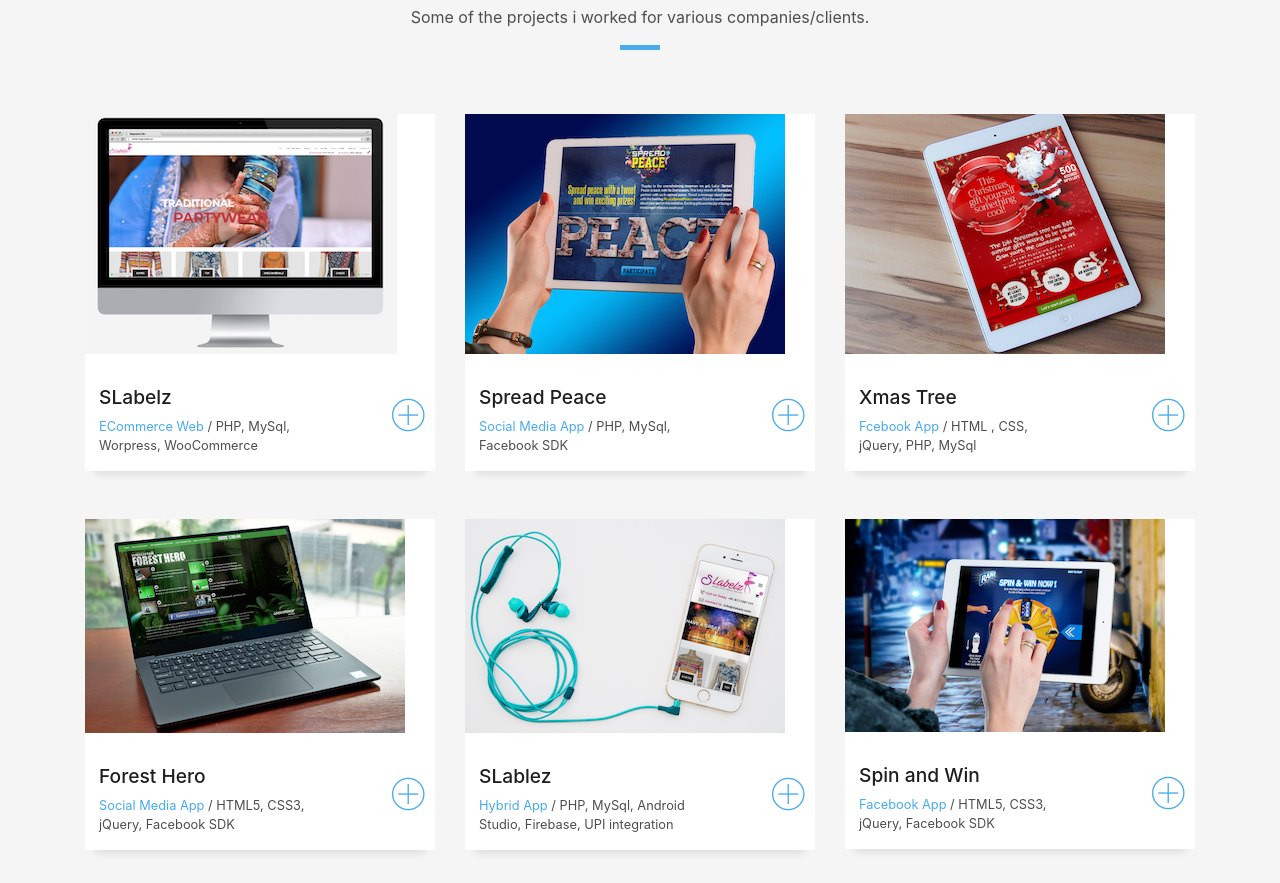
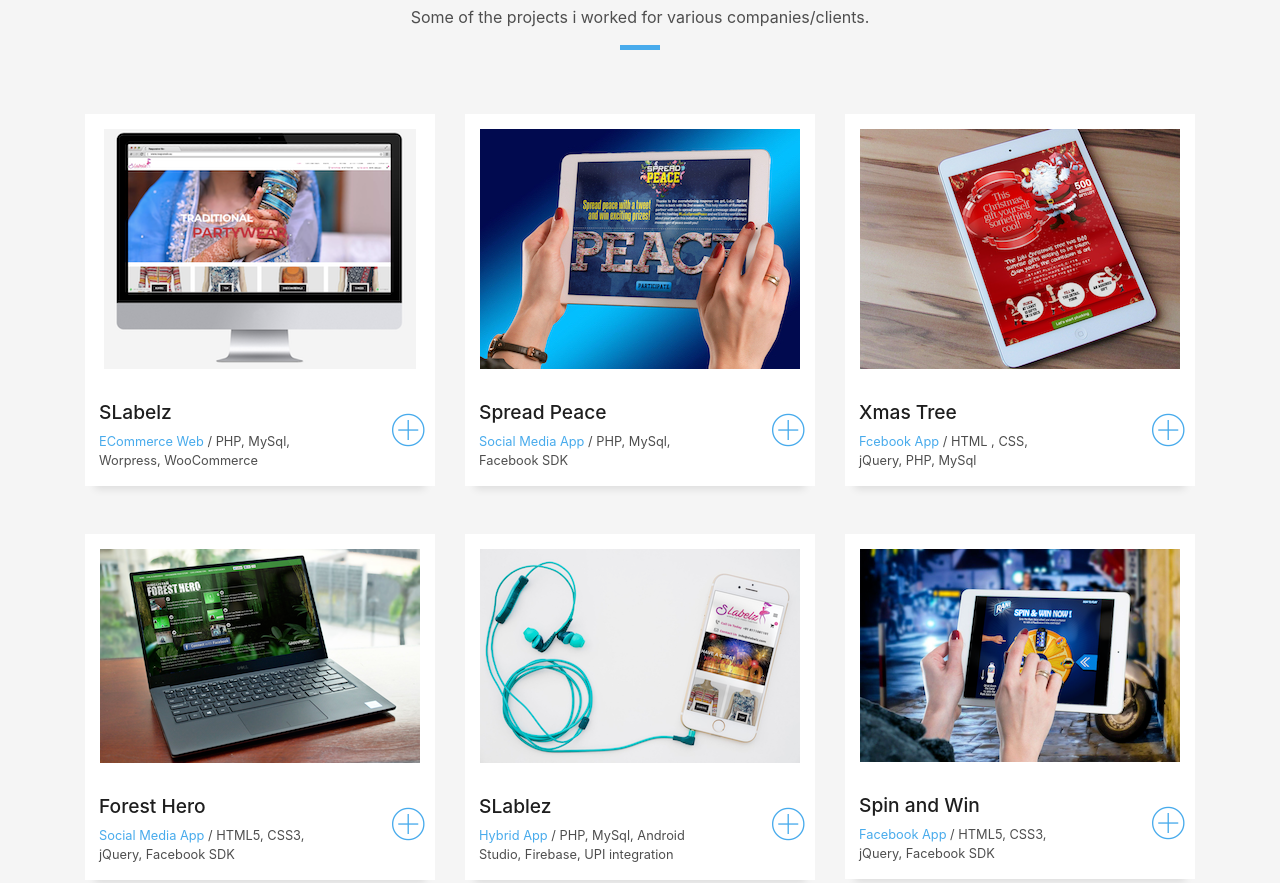
Before and after one commit to ahammedkm/ahammedkm_portfolio, a plain HTML site: page index.html in a window 1280 px wide. Shown: the part 4083-4966 px from the top of the page. Drawn offline with Linux system fonts and the light colour scheme; files whose address does not match are found by name.

Commit message:
Update style-sky-blue.css

```diff
--- a/css/style-sky-blue.css
+++ b/css/style-sky-blue.css
@@ -783,6 +783,8 @@ a:hover {
 .work-img {
   display: block;
   overflow: hidden;
+  padding-top: 15px;
+  text-align: center;
 }
 
 .work-img img {
```
